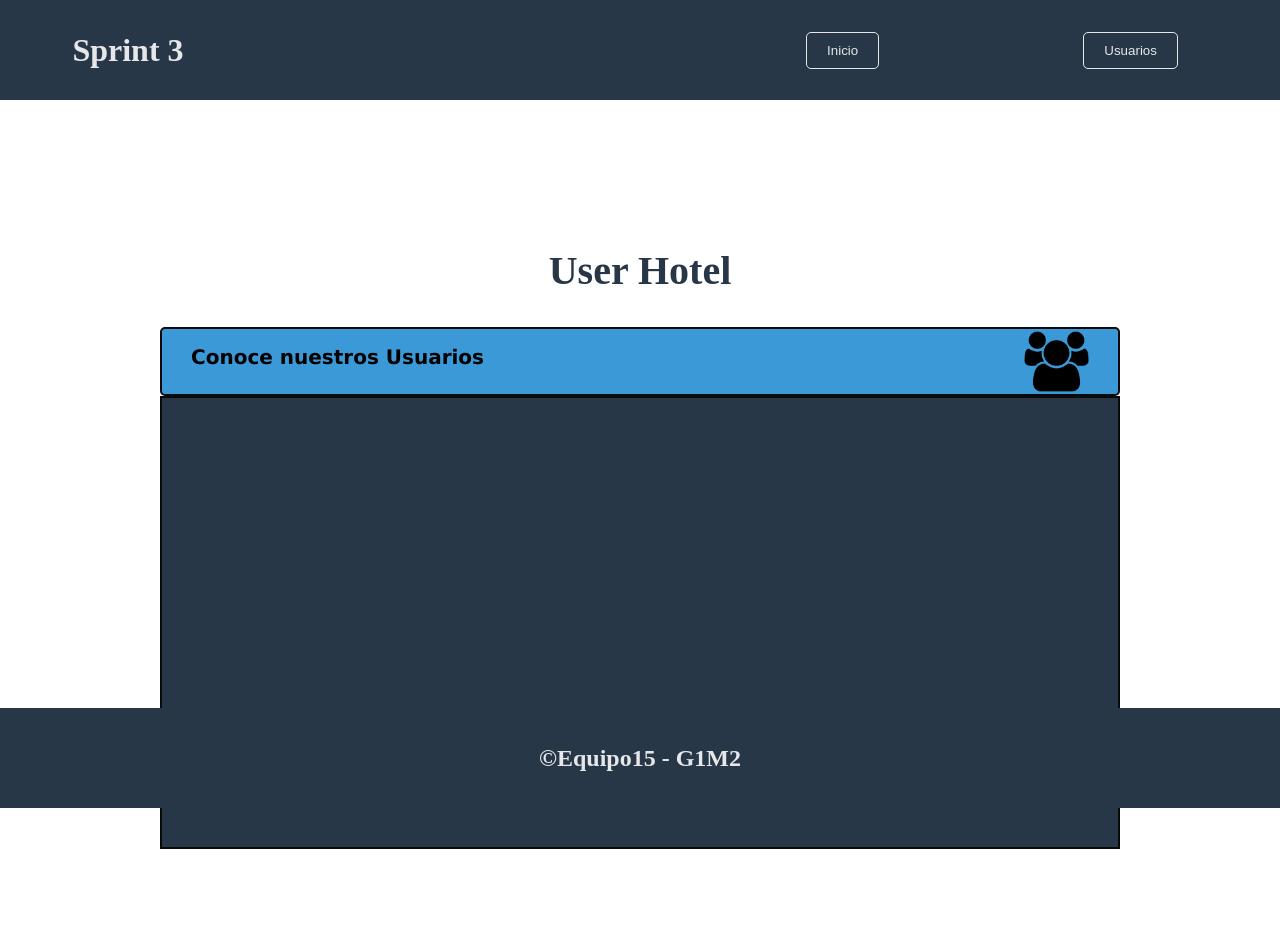
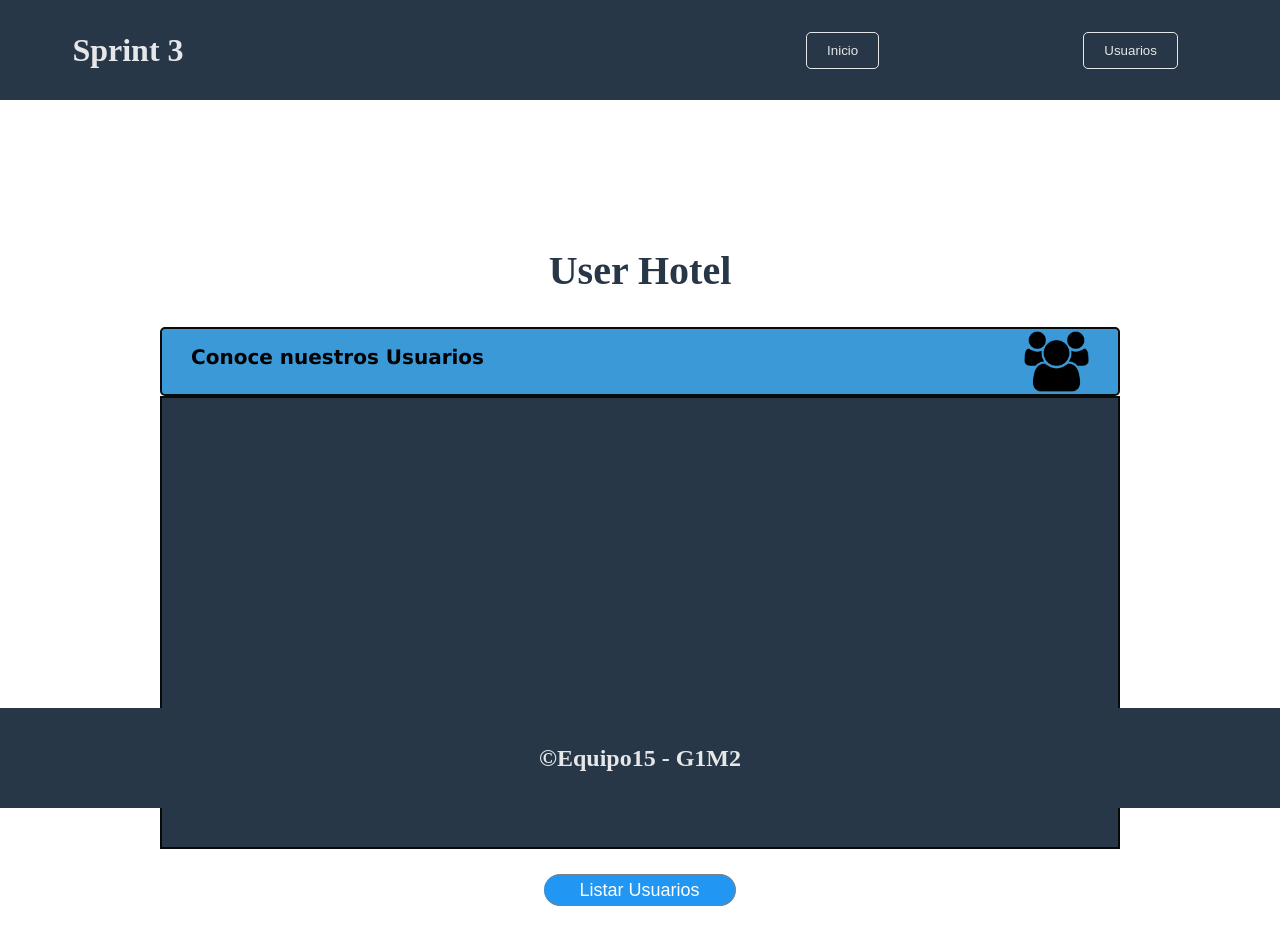
Before and after one commit to FelixDavid12/proyecto-ciclo-III, a Vue app: page /inicio in a window 1280 px wide. Both pictures are taken after a click on the button "Usuarios". Shown: the top 944 px of the page. Built offline with nearby package versions, Linux system fonts and the light colour scheme.

Commit message:
agrego boton listar usuarios

```diff
--- a/src/components/UserListado.vue
+++ b/src/components/UserListado.vue
@@ -15,9 +15,9 @@
             <img src="@/assets/usuario.png" width="65px" height="65px" alt="Imagen1">
           </div>
 
-      <!--<div class="search_container_btn">-->
-       <!-- <button v-on:click="getUsuarios">Listar Usuarios</button> -->
-      <!-- </div>-->
+      <div class="search_container_btn">
+       <button v-on:click="getUsuarios">Listar Usuarios</button>
+      </div>
 
       <div class="result_container"></div>
         <div class="resul_container_json">
@@ -79,7 +79,7 @@ export default {
   background:white;
   display: grid;
   grid-template-columns: 1fr 6fr 1fr;
-  grid-template-rows: 1fr 0.5fr 0.5fr 4fr 1fr;
+  grid-template-rows: 1fr 0.5fr 0.5fr 4fr 0.5fr 1fr;
 }
 
 .search_container{
@@ -139,9 +139,38 @@ export default {
   color: white;
 }
 
+.search_container_btn {
+  grid-area: 5 / 2 / 6 / 3;
+  display: flex;
+  justify-content: center;
+  align-content: center;
+  max-height: 80px;
+  max-width: auto;
+}
+
+.search_container_btn button{
+    width: 20%;
+    padding: 0px;
+    margin-top: 25px;
+    background: #2196F3;
+    border-radius: 50px;
+    color: white;
+    font-size: 18px;
+    border: 1px solid gray;
+    border-left: none; /* Prevent double borders*/
+    cursor: pointer;
+    font: "Verdana";
+}
+
+.search_container_btn button:hover{
+      background-color: #9eb0e0;
+}
+
 .result_container{
-  grid-area: 5 / 1 / 6 / 4;
+  grid-area: 6 / 1 / 7 / 4;
   background-color: white;
 
 }
+
+
 </style>
```
